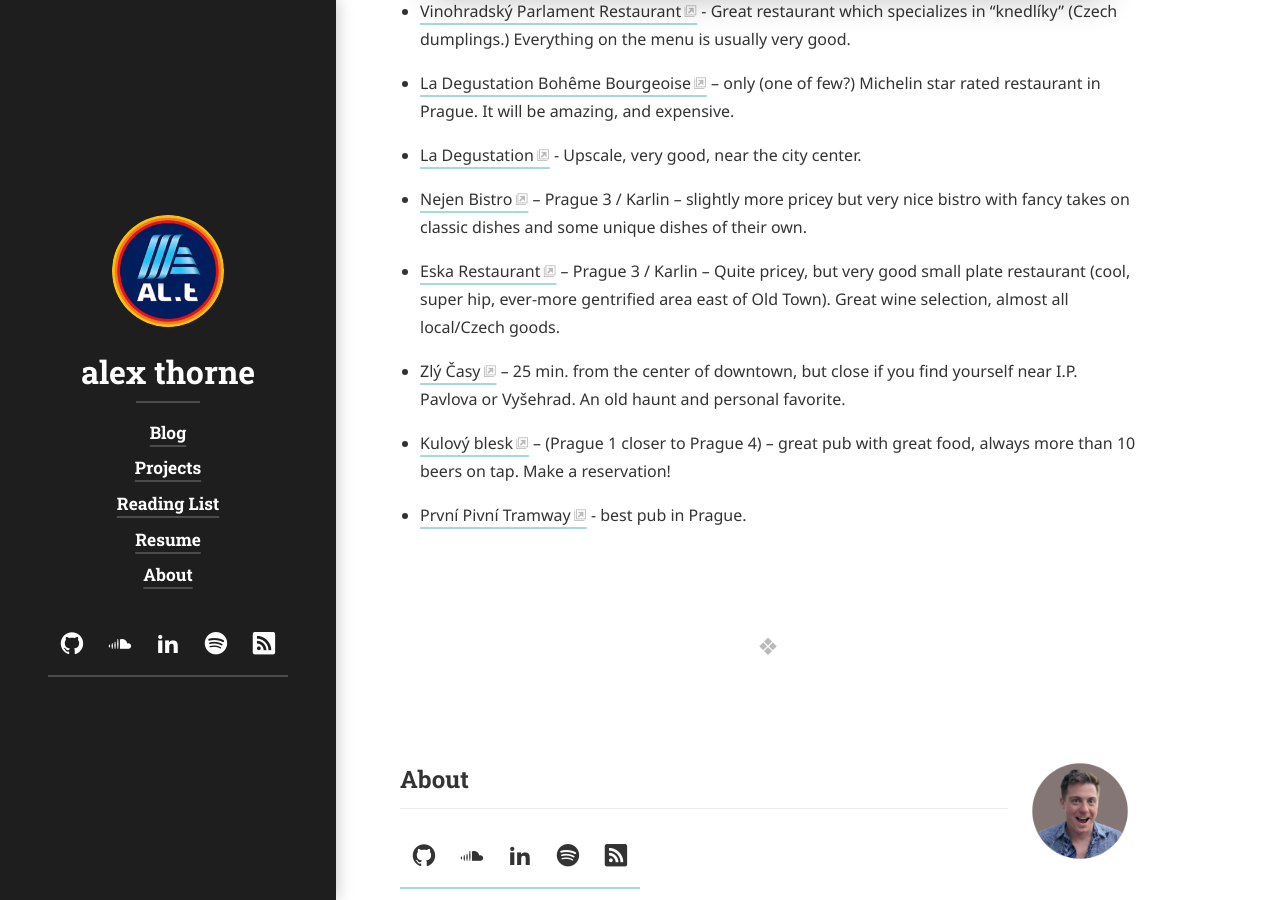
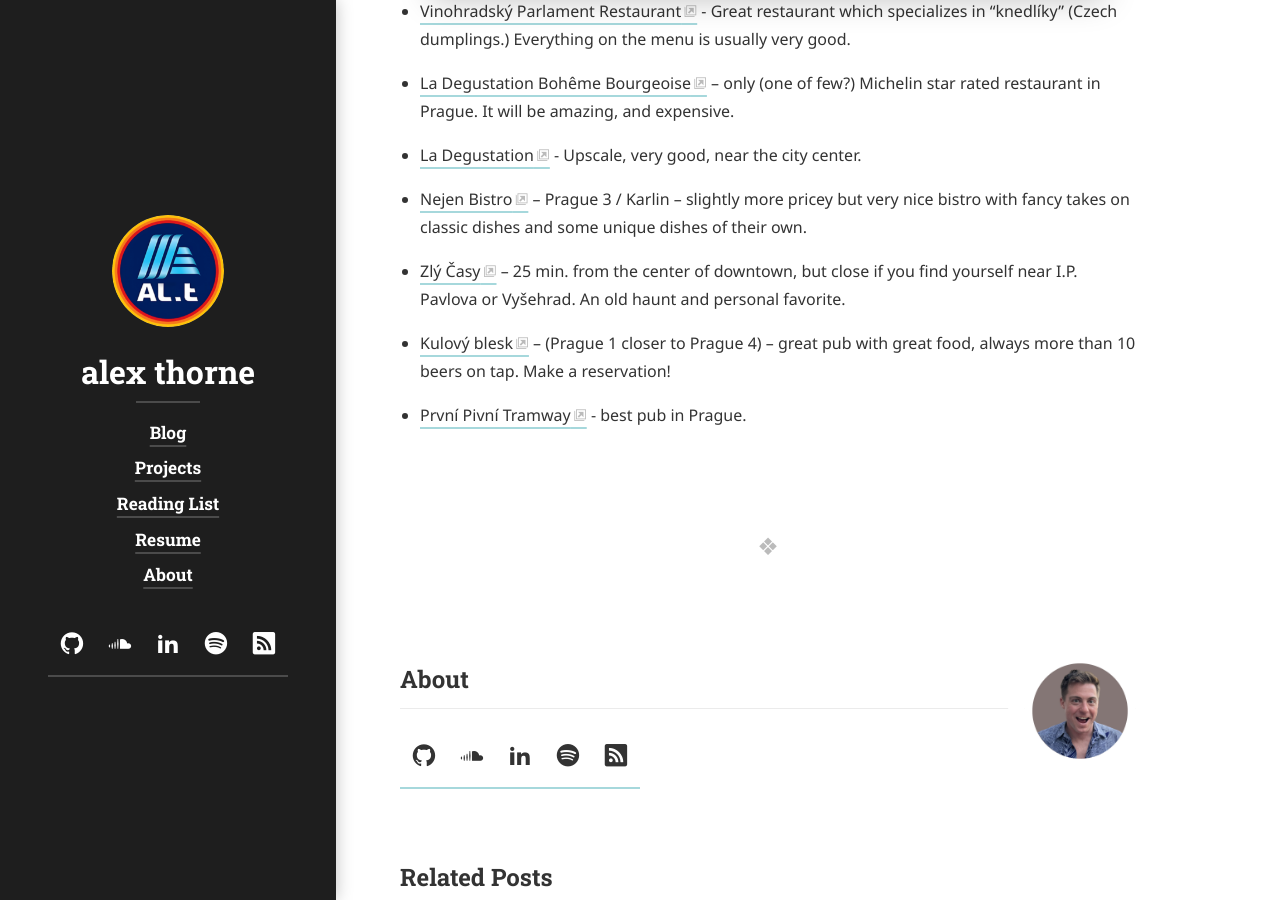
Before and after one commit to alex-thorne/blog, a Jekyll site: the page built from blog/_posts/2025-06-07-pragueguide.md, in a window 1280 px wide and 900 px high, scrolled down 9247 px. Built offline with Jekyll 4.4.1, drawn with Linux system fonts in a browser that asks for light colours; cached includes are drawn as plain includes; nearby versions of some CDN libraries; some web fonts are replaced; library files that are not in the unit come from our copies.

Commit message:
remove eska

```diff
--- a/blog/_posts/2025-06-07-pragueguide.md
+++ b/blog/_posts/2025-06-07-pragueguide.md
@@ -199,8 +199,6 @@ Here are some highlights of the list, places I really like:
 
 - [Nejen Bistro](http://nejenbistro.cz/) – Prague 3 / Karlin – slightly more pricey but very nice bistro with fancy takes on classic dishes and some unique dishes of their own.
 
-- [Eska Restaurant](http://eska.ambi.cz/en/) – Prague 3 / Karlin – Quite pricey, but very good small plate restaurant (cool, super hip, ever-more gentrified area east of Old Town). Great wine selection, almost all local/Czech goods.
-
 - [Zlý Časy](http://www.zlycasy.eu/) – 25 min. from the center of downtown, but close if you find yourself near I.P. Pavlova or Vyšehrad. An old haunt and personal favorite.
 
 - [Kulový blesk](http://www.restauracekulovyblesk.cz/) – (Prague 1 closer to Prague 4) – great pub with great food, always more than 10 beers on tap. Make a reservation!
```
